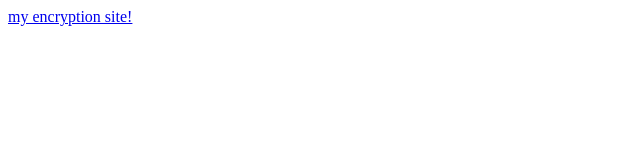
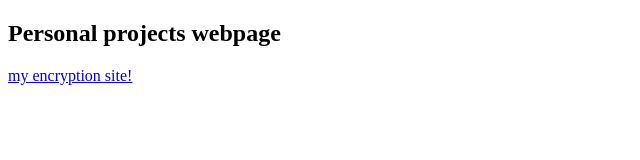
Before and after one commit to SlartBart/coded-code-info.github.io, a plain HTML site: page index.html in a window 1280 px wide. Shown: the whole page, without its empty margins (0-640 px from the left). Drawn offline with Linux system fonts and the light colour scheme.

```diff
--- a/index.html
+++ b/index.html
@@ -2,8 +2,14 @@
 <html>
     <head>
         <title>personal index</title>
+        <style>
+
+        </style>
     </head>
     <body>
-        <a href="encryptionsite.html"> my encryption site!</a>
+        <h2>Personal projects webpage</h2>
+        <main>
+             <a href="encryptionsite.html"> my encryption site!</a>
+        </main>
     </body>
 </html>
```
